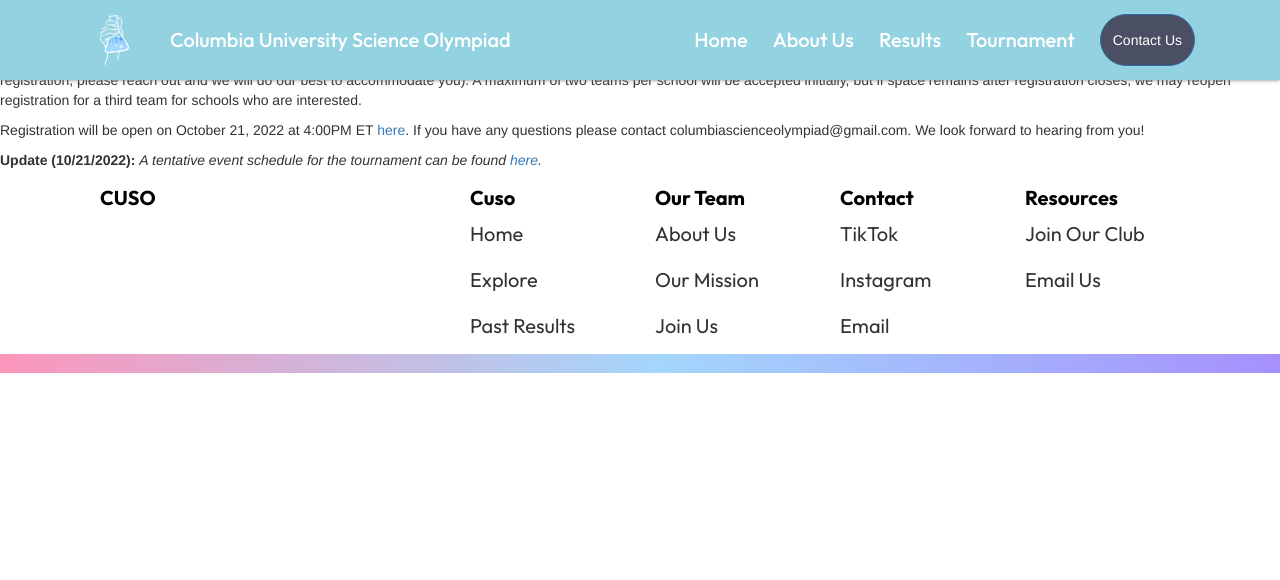
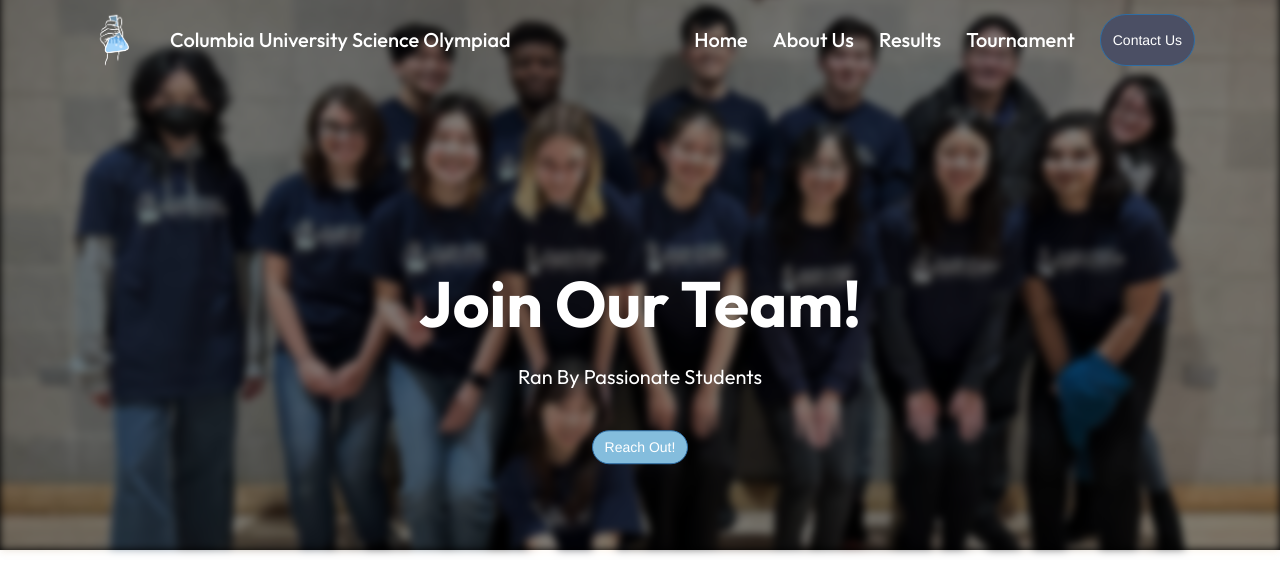
Before and after one commit to columbia-science-olympiad/columbia-science-olympiad.github.io, a Jekyll site: the page built from contact.html, in a window 1280 px wide and 1203 px high. Shown: the top 580 px of the window. Built offline with Jekyll 4.4.1, drawn with Linux system fonts in a browser that asks for light colours; nearby versions of some CDN libraries; some of the changed text lies outside the part shown; grey boxes are pictures that could not be loaded.

Commit message:
add routing for other pages

```diff
--- a/_layouts/info.html
+++ b/_layouts/info.html
@@ -56,6 +56,10 @@
   </head>
 
   <body class="no-overflow">
-    {% include navbar-solid.html %} {{ content }} {% include footer.html %}
+    {% include navbar-solid.html %}
+    <div class="white-space-lg"></div>
+    <div class="container">{{ content }}</div>
+    <div class="white-space-lg"></div>
+    {% include footer.html %}
   </body>
 </html>
--- a/assets/css/index.css
+++ b/assets/css/index.css
@@ -169,8 +169,18 @@
 .blur {
     background-color: black;
 }
-.image {
+.home-image {
     background: url(../images/campus.png) no-repeat center center;
+    background-size: cover;
+    height: 570px;
+    margin-top: -20px;
+    filter: blur(4px) grayscale(0.1);
+    align-content: center;
+    /* add a opacity here for the background */
+    opacity: 0.5;
+}
+.team-image {
+    background: url(../images/team.png) no-repeat center center;
     background-size: cover;
     height: 570px;
     margin-top: -20px;
@@ -229,8 +239,8 @@
 }
 
 .background-shape {
-    width: 2258.72px;
-    height: 1366.08px;
+    width: 1758.72px;
+    height: 866.08px;
     position: absolute;
     top: 700px;
     z-index: -1;
@@ -250,3 +260,12 @@
     background-color: transparent;
     height: 30px;
 }
+.white-space-lg {
+    background-color: transparent;
+    height: 100px;
+}
+
+img {
+    max-width: 100%;
+    height: auto;
+}
--- a/contact.html
+++ b/contact.html
@@ -1,38 +1,41 @@
 ---
 title: Tournament Info
-layout: info
+layout: home
 ---
+<main class="desktop">
+  <div>
+    <div class="blur"><div class="team-image"></div></div>
+    <div class="container image-text">
+      <div class="hero-center">
+        <h1 class = "title">Join Our Team!</h1>
+        <p class="body-white">Ran By Passionate Students</p>
+        <button class="btn btn-primary btn-large blue-button">
+          <a href="#" class="blue-button-text">Reach Out!</a>
+      </div>
+    </div>
+  </div>
 
-<p>
-  We are excited to announce that the first annual Division C Columbia
-  University Science Olympiad Invitational Tournament will be hosted on
-  Saturday, January 28, 2023! The tournament will be held in-person on Columbia
-  University’s Morningside Campus.
-</p>
-
-<p>
-  Registration opens October 21, 2022 and will close November 21, 2022. We are
-  accepting 30 teams for our competition this year, and the registration fee is
-  $150 per team (if this fee is a barrier to your registration, please reach out
-  and we will do our best to accommodate you). A maximum of two teams per school
-  will be accepted initially, but if space remains after registration closes, we
-  may reopen registration for a third team for schools who are interested.
-</p>
-
-<p>
-  Registration will be open on October 21, 2022 at 4:00PM ET
-  <a href="https://forms.gle/SHVvPxHeLXF3G13S6">here</a>. If you have any
-  questions please contact columbiascienceolympiad@gmail.com. We look forward to
-  hearing from you!
-</p>
-
-<p>
-  <b>Update (10/21/2022):</b>
-  <i
-    >A tentative event schedule for the tournament can be found
-    <a
-      href="https://docs.google.com/spreadsheets/d/1bXm0771iAZCyP7o-EQcDlos_wHdpZ9wvh0h4GoqnL_k/edit?usp=sharing"
-      >here</a
-    >.</i
-  >
-</p>
+  <div class="container info-padding">
+    <div class="row">
+      <div class="col-sm-6 city-pic">
+        <img
+          src="/assets/images/mingying.png"
+          alt="city"
+          class="img-fluid rounded-lg"
+        />
+      </div>
+      <div class="col-sm-6">
+        <div class="section-sm-text">Issues</div>
+        <div class="section-header">
+          Ask Us Any Questions You Have About The Tournament
+        </div>
+        <div class="body">
+          Don't hesitate to ask us any questions you have about the tournament.
+          We are here to help you and make sure you have a great experience.
+          Looking forward to hosting every year!
+        </div>
+        <div class = "white-space"></div>
+      </div>
+    </div>
+  </div>
+</main>
--- a/index.html
+++ b/index.html
@@ -6,7 +6,7 @@
 <main class="desktop">
   <div class = "background-shape"></div>
   <div>
-    <div class="blur"><div class="image"></div></div>
+    <div class="blur"><div class="home-image"></div></div>
     <div class="container image-text">
       <div class="hero-center">
         <h1 class = "title">Columbia University</h1>
--- a/results.html
+++ /dev/null
@@ -1,38 +0,0 @@
----
-title: Tournament Info
-layout: info
----
-
-<p>
-  We are excited to announce that the first annual Division C Columbia
-  University Science Olympiad Invitational Tournament will be hosted on
-  Saturday, January 28, 2023! The tournament will be held in-person on Columbia
-  University’s Morningside Campus.
-</p>
-
-<p>
-  Registration opens October 21, 2022 and will close November 21, 2022. We are
-  accepting 30 teams for our competition this year, and the registration fee is
-  $150 per team (if this fee is a barrier to your registration, please reach out
-  and we will do our best to accommodate you). A maximum of two teams per school
-  will be accepted initially, but if space remains after registration closes, we
-  may reopen registration for a third team for schools who are interested.
-</p>
-
-<p>
-  Registration will be open on October 21, 2022 at 4:00PM ET
-  <a href="https://forms.gle/SHVvPxHeLXF3G13S6">here</a>. If you have any
-  questions please contact columbiascienceolympiad@gmail.com. We look forward to
-  hearing from you!
-</p>
-
-<p>
-  <b>Update (10/21/2022):</b>
-  <i
-    >A tentative event schedule for the tournament can be found
-    <a
-      href="https://docs.google.com/spreadsheets/d/1bXm0771iAZCyP7o-EQcDlos_wHdpZ9wvh0h4GoqnL_k/edit?usp=sharing"
-      >here</a
-    >.</i
-  >
-</p>
--- a/tournament-info.html
+++ /dev/null
@@ -1,98 +0,0 @@
----
-title: Tournament Info
-layout: info
----
-
-<h1>Results</h1>
-Thank you and congratulations to everyone who competed in the first annual
-Columbia University Science Olympiad tournament!
-<div>
-  We sincerely hope to seeyou again next year! Results are posted below: Final
-  Scores Exams and Answer Keys Tournament Policies All tournament policies can
-  be found on this comprehensive Tournament Policies document. This document
-  contains all of the information below, plus more. This document and page may
-  be updated leading up to the tournament. Tournament Day-Of Information and
-  Policies Check-in for all teams will occur from 6:00 AM to 8:00 AM in Hamilton
-  Hall, Room 301. Hamilton
-</div>
-We sincerely hope to seeyou again next year! Results are posted below: Final
-Scores Exams and Answer Keys Tournament Policies All tournament policies can be
-found on this comprehensive Tournament Policies document. This document contains
-all of the information below, plus more. This document and page may be updated
-leading up to the tournament. Tournament Day-Of Information and Policies
-Check-in for all teams will occur from 6:00 AM to 8:00 AM in Hamilton Hall, Room
-301. Hamilton Hall is accessible through the South entrance only. Please send
-only one coach per school for check-in. Coaches will receive a packet with
-wristbands for each competitor, coach, and supervisor. Wristbands must be worn
-by all Science Olympiad affiliates at all times during the tournament. Coaches
-will also be assigned a homeroom for their teams. Bus unloading and loading (not
-parking) should occur near the intersection of 116th Street and Amsterdam
-Avenue. Information about parking for charter buses can be found here. Please
-note that there is no available long-term bus parking in Lower Manhattan, and
-bus operators should plan ahead for where to park outside of Manhattan. Please
-note that the Columbia campus and Morningside Heights does not have sufficient
-parking space for buses or cars. Please try to keep unloading and loading to a
-maximum of 15 minutes as Morningside Heights is small and can get easily
-congested. Competitors are encouraged to take the subway or public bus to
-Columbia University. The 1 subway line stops at 116th street right outside of
-the Columbia University Broadway gates. The M4, M5, M11, M60, and M104 buses
-also serve the Columbia neighborhood. Schedules for these public transit options
-can be found on the MTA website. Be aware that there may be delays in these
-schedules due to maintenance or traffic. Science Olympiad competitors are
-restricted to Uris Hall, Pupin Hall, Lerner Hall, Earl Hall, Chandler Hall,
-Hamilton Hall, and Havemeyer Hall. Please do not access other buildings or
-floors in which events are not being held. Competitors found outside of the
-competition area will incur a 10-point penalty per infraction to their team
-score. For events in which additional items are allowed or needed, checklists
-will be utilized to check off the items in your team’s box. You must use
-separate boxes for the lab events since the impound period is required and boxes
-must be left in the impound room until 10 mins before the events start.
-Checklists will need to be submitted at the start of your assigned event period
-as an admission ticket. Reference sheets do not need to be impounded but will be
-checked at the start of your assigned event period. Some rooms may contain
-Columbia-owned projectors or computers. Use of these devices is prohibited and
-will incur a 10-point penalty to all teams using the room. Team homerooms should
-be cleaned and vacated by 3:25 PM to allow for Columbia volunteers to run out
-check-out procedures. Please make sure that all policies (N.B. our food policy
-below) regarding rooms are followed. Violations of room policies will incur a 10
-point penalty to all teams using the room. Teams are encouraged to await the
-Awards Ceremony by attending the Finals Rounds of the Science Quiz Bowl
-Tournament in the Roone Arledge Auditorium in Lerner Hall beginning at 3:30 P.M.
-We are also conveniently located next to Central Park, Riverside Park, Hex & Co.
-Boardgame Cafe, and the 1 subway line for easy access into Manhattan. Our awards
-ceremony will begin at 5:00 PM in Roone Arledge Auditorium in Lerner Hall.
-Please access Lerner Hall via the entrance on Broadway between 115th and 114th
-Streets. Columbia public safety officers will be posted at the entrance guiding
-Science Olympiad affiliates. Team packets will be returned after the awards
-ceremony in Roone Arledge Auditorium. Further information will be provided as
-the ceremony concludes regarding pick-up procedure. Please ensure that students
-remain seated during pick-up so that this process can occur as fast as possible.
-Event Schedule & Teams List The tournament event schedule can be found here. The
-list of attending teams (with team numbers and homerooms) can be found here.
-Required Forms All competitors (& alternates) must complete the publicity
-release and code of conduct form. All coaches must complete the roster &
-vandalism form once for each registered team. Please print out and complete the
-above forms, scan and upload them into one Google Drive or Dropbox folder per
-team, then submit the folder for each team to the following Google form by
-11:59PM ET January 21st, 2023: Release Forms Submission - Columbia University
-Science Olympiad 2023 Event Clarifications Self-Schedule: Self-scheduling for
-engineering events (one hour time slots) and the Preliminaries Round of Science
-Quiz Bowl (20 minute time slots) will open at 3PM EST on January 16th, 2023 via
-google forms. Flight: The venue for Flight will be Earl Hall Auditorium. The
-room has dimensions 25’x17’ with a height of approximately 25’. There is an
-immovable chandelier at the center of the auditorium. Please keep this in mind
-when designing your flight device. Pictures of the auditorium ceiling can be
-found here. We’ve Got Your Number (Trial): We’ve Got Your Number will be run
-according to the Texas State Science Olympiad Trial rules found here. We will be
-allotting 40 minutes for the event, which begins at 7:00 AM. An online solving
-application can be found here for practice purposes. Science Quiz Bowl (Trial):
-Science Quiz Bowl rules can be found here. Note that the instructions are
-different from previous editions held elsewhere. Teams of three individuals are
-welcome. Two main rounds will be held: (1) Preliminaries round, which is a
-Kahoot style tournament among five-six teams of 20 multiple-choice questions.
-The highest scoring team per time slot will advance to the Finals Round
-automatically. The two highest scoring runner-ups will additionally be invited
-to the Finals Round. (2) Finals Round will be held in the Roone Auditorium of
-Lerner and will be an eight-team tournament available for public viewing. The
-format will involve 10 short answer questions with the highest scoring team
-advancing throughout the tournament.
```
Also changed, not shown: about.html (+8 -11 lines), results.md (added, +14 -0 lines), tournament-info.md (renamed from _posts/2023-10-20-results.md, +1 -9 lines).
